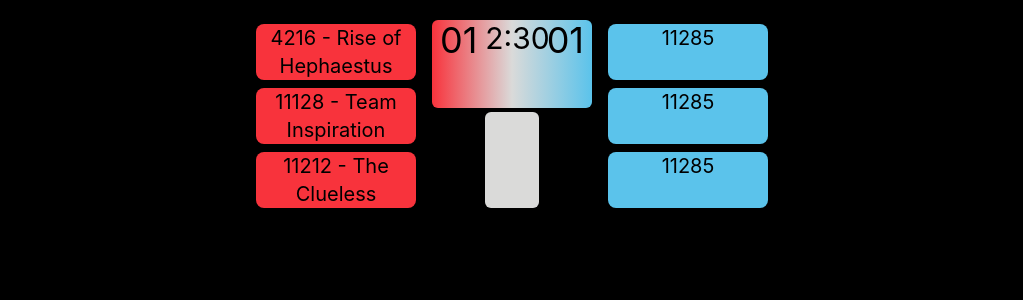
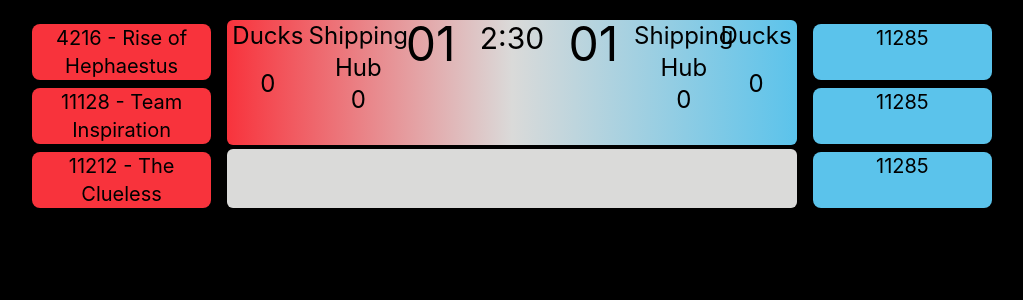
Before and after one commit to flashruler/scorekeeper-visual, a Next.js app in the folder front-end/: page /overlay in a window 1280 px wide. Shown: the top 300 px of the page, without its empty margins (128-1151 px from the left). Built offline with nearby package versions, Linux system fonts and the light colour scheme.

Commit message:
Changed Overlay.js

```diff
--- a/front-end/pages/overlay.js
+++ b/front-end/pages/overlay.js
@@ -1,8 +1,8 @@
 export default function overlay(props) {
     return (
-        <div className="flex flex-col">
+        <div className=" w-screen h-screen">
             <div className="flex flex-row justify-center">
-                <div className="my-5 grid grid-cols-3 gap-4 w-2/5">
+                <div className="my-5 grid grid-cols-5 gap-4 w-3/4">
                     {/* red alliance */}
                     <div className="grid grid-row-3">
                         <h1 className="text-xl text-center rounded-lg my-1 bg-orange-red "> 4216 - Rise of Hephaestus</h1>
@@ -10,18 +10,32 @@ export default function overlay(props) {
                         <h1 className="text-xl text-center rounded-lg my-1 bg-orange-red ">11212 - The Clueless</h1>
                     </div>
                     {/* scoreboard */}
-                    <div className="grid grid-cols-3 grid-row-3">
+                    <div className="grid grid-cols-3 grid-row-3 col-span-3">
                         <div className="col-span-3 bg-gradient-to-r from-orange-red via-neutral-gray to-sky-blue rounded-md">
-                            <div className="grid grid-cols-3 place-content-center">
-                                <h1 className="text-4xl text-center">01</h1>
+                            <div className="grid grid-cols-7 place-content-center">
+                                <div className="grid grid-row-2">
+                                    <h1 className="text-2xl text-center">Ducks</h1>
+                                    <h1 className="text-2xl text-center">0</h1>
+                                </div>
+                                <div className="grid grid-row-2">
+                                    <h1 className="text-2xl text-center">Shipping Hub</h1>
+                                    <h1 className="text-2xl text-center">0</h1>
+                                </div>
+                                <h1 className="text-5xl text-center">01</h1>
                                 <h1 className="text-3xl text-center">2:30</h1>
-                                <h1 className="text-4xl text-center">01</h1>
+                                <h1 className="text-5xl text-center">01</h1>
+                                <div className="grid grid-row-2">
+                                    <h1 className="text-2xl text-center">Shipping Hub</h1>
+                                    <h1 className="text-2xl text-center">0</h1>
+                                </div>
+                                <div className="grid grid-row-2">
+                                    <h1 className="text-2xl text-center">Ducks</h1>
+                                    <h1 className="text-2xl text-center">0</h1>
+                                </div>
                             </div>
                         </div>
                         {/* <div className="col-span-3 bg-gradient-to-r from-orange-red via-neutral-gray to-sky-blue rounded-md my-1"></div> */}
-                        <div></div>
-                        <div className="row-span-2 bg-neutral-gray rounded-md my-1"></div>
-                        <div></div>
+                        <div className="row-span-2 col-span-3 bg-neutral-gray rounded-md my-1 grid grid-cols-3"></div>
                     </div>
                     {/* blue alliance */}
                     <div className="grid grid-row-3">
```
Also changed, not shown: front-end/public/DINNeuzeitGroteskStdLight.otf (added).
